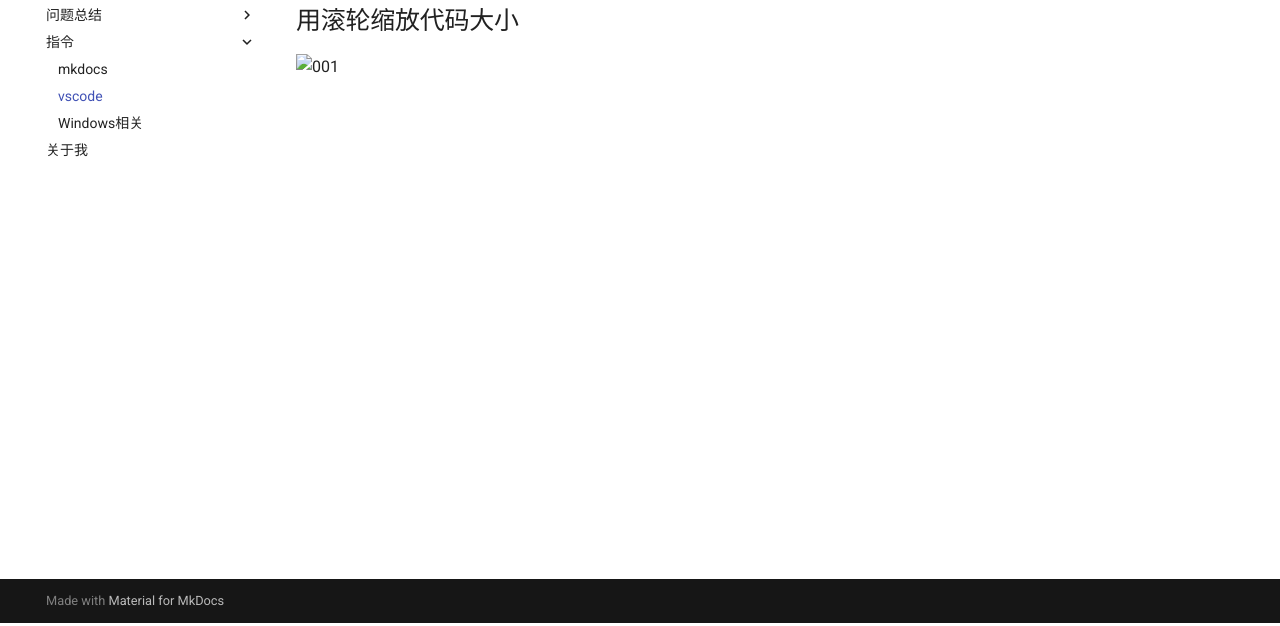
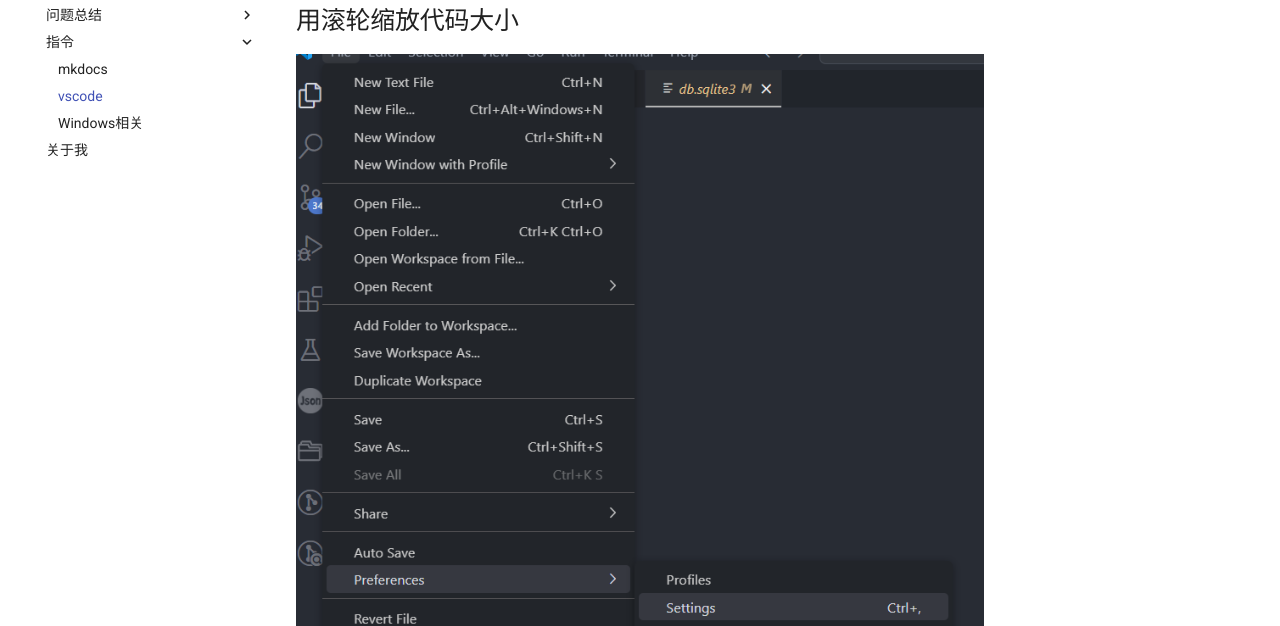
Before and after one commit to William19980425/myblog, a plain HTML site: page 指令/vscode/index.html in a window 1280 px wide. Shown: the part 177-803 px from the top of the page. Drawn offline with Linux system fonts and the light colour scheme.

Commit message:
Deployed  with MkDocs version: 1.6.1

```diff
--- a/指令/vscode/index.html
+++ b/指令/vscode/index.html
@@ -786,7 +786,7 @@
   <h1>vscode</h1>
 
 <h2 id="_1">用滚轮缩放代码大小</h2>
-<p><img alt="001" src="/docs/images/001.png" /></p>
+<p><img alt="001" src="../001.png" /></p>
 
 
 
```
Also changed, not shown: 指令/001.png (added).
